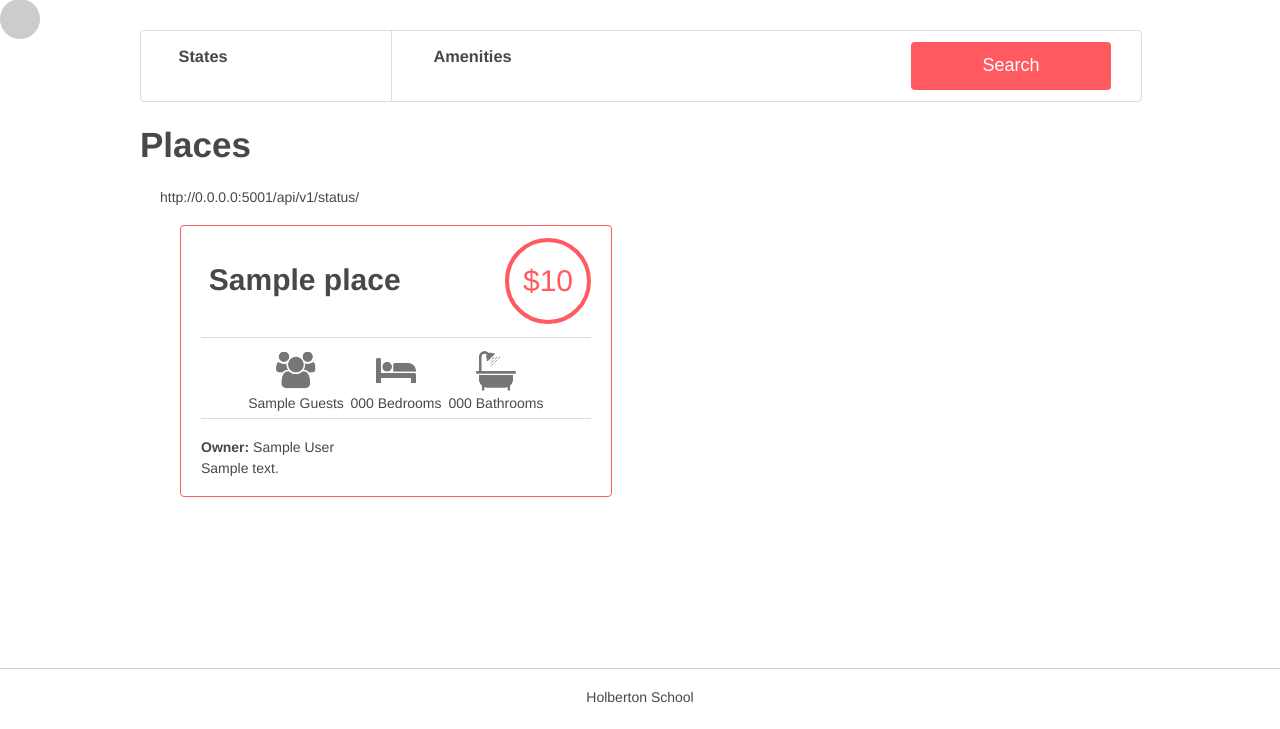
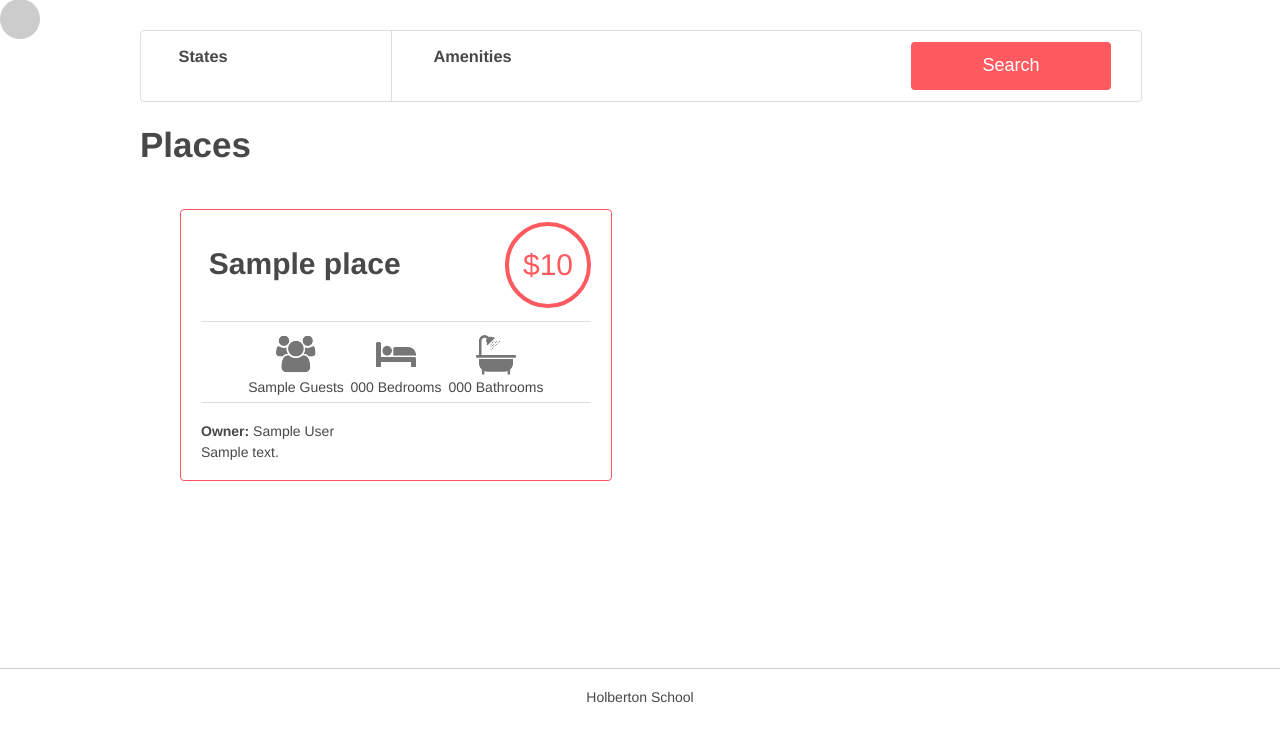
Before and after one commit to baydre/AirBnB_clone_v4, a Flask app: template web_dynamic/templates/2-hbnb.html in a window 1280 px wide. Shown: the part 71-800 px from the top of the page. Run offline with Flask 3, Linux system fonts and the light colour scheme; the template is opened without the code that fills it: most values are stand-ins (such as "Sample title", 1, 10 or a date in 2020); some libraries are stand-ins or nearby versions.

Commit message:
re: Updated API entry point

```diff
--- a/web_dynamic/templates/2-hbnb.html
+++ b/web_dynamic/templates/2-hbnb.html
@@ -15,7 +15,7 @@
   <body>
     <header>
       <div class="logo"></div>
-      <div id="api_status"></div>
+	  <div id="api_status"></div>
     </header>
     <div class="container">
       <section class="filters">
@@ -51,7 +51,7 @@
 	<button type="button">Search</button>
       </section>
       <div class="placesh1"><h1>Places</h1></div>
-      <section class="places">http://0.0.0.0:5001/api/v1/status/
+      <section class="places">
 	<!-- <h1>Places</h1> -->
 	{% for place in places %}
 	<article>
```
